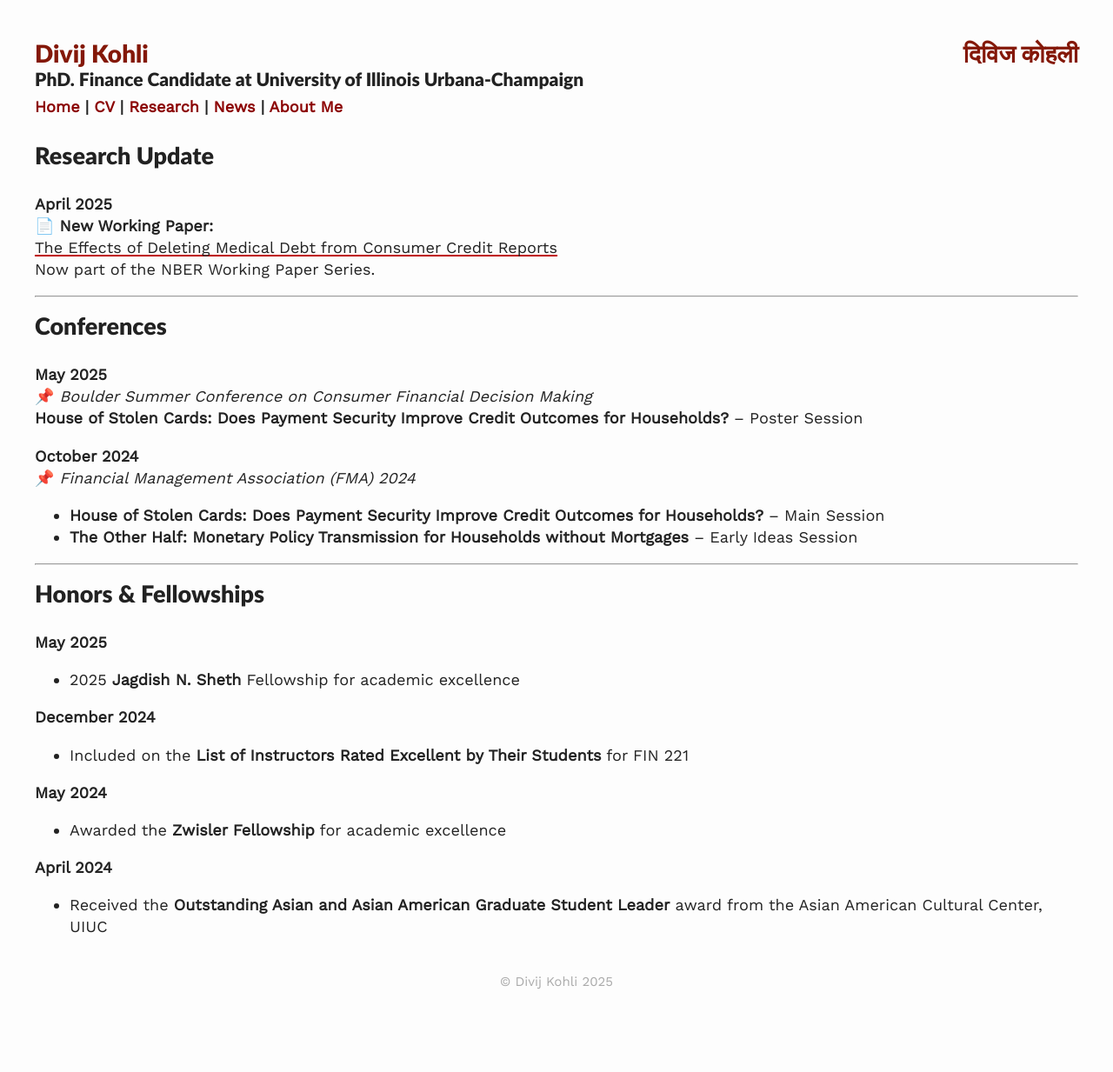
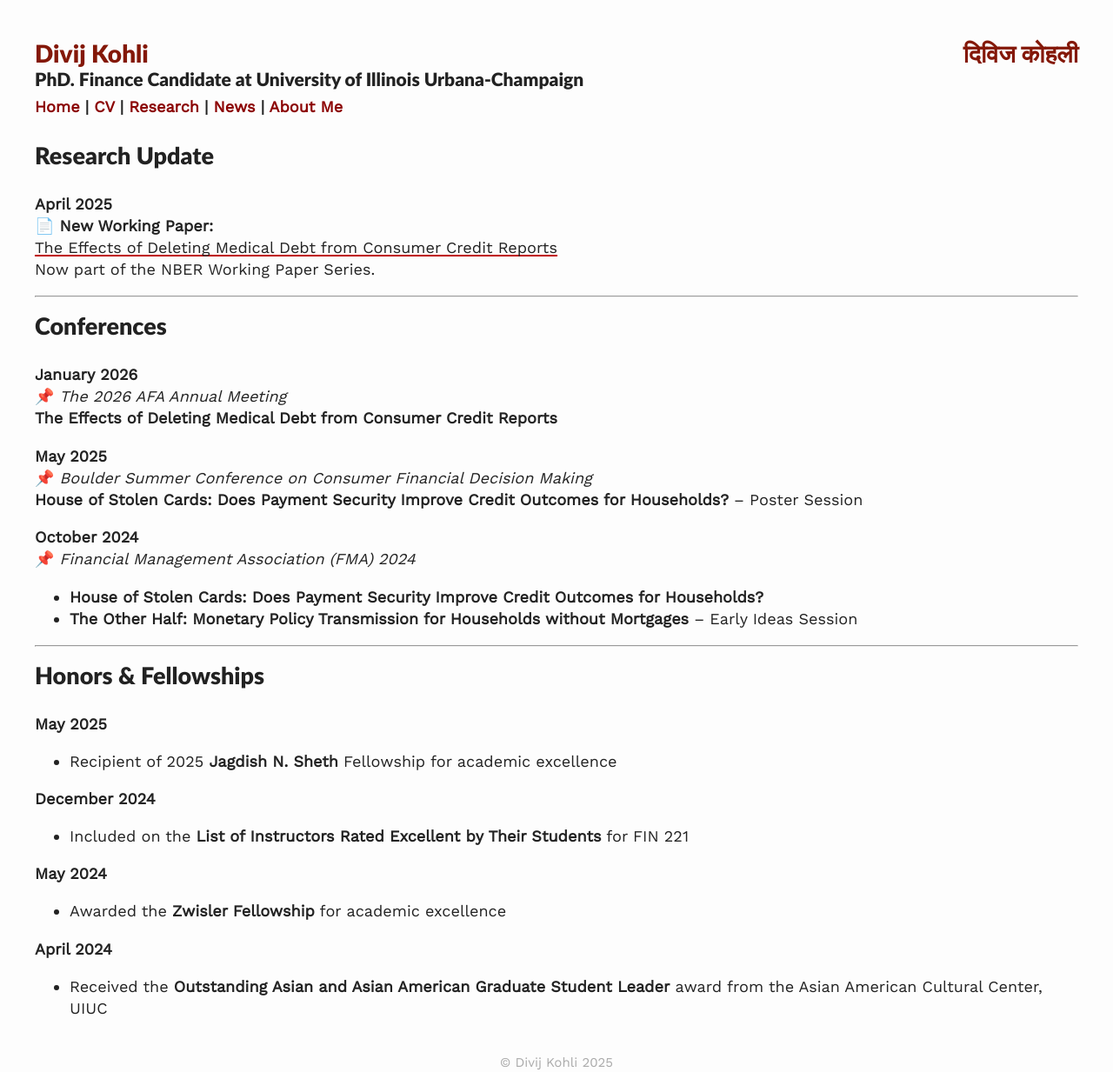
Before and after one commit to divijkohli/divijkohli.github.io, a Jekyll site: the page built from _pages/news.md, in a window 1280 px wide. Shown: the whole page at 87% size. Built offline with Jekyll 4.4.1, drawn with Linux system fonts in a browser that asks for light colours; nearby versions of some CDN libraries; before the commit the page ends 1140 px from its top, so only the background shows below that.

Commit message:
Update news.md

```diff
--- a/_pages/news.md
+++ b/_pages/news.md
@@ -15,6 +15,9 @@ Now part of the NBER Working Paper Series.
 ---
 
 ## Conferences
+**January 2026**
+📌 *The 2026 AFA Annual Meeting*
+**The Effects of Deleting Medical Debt from Consumer Credit Reports**
 
 **May 2025**
 📌 *Boulder Summer Conference on Consumer Financial Decision Making*
@@ -22,14 +25,14 @@ Now part of the NBER Working Paper Series.
 
 **October 2024**
 📌 *Financial Management Association (FMA) 2024*
-- **House of Stolen Cards: Does Payment Security Improve Credit Outcomes for Households?** – Main Session
+- **House of Stolen Cards: Does Payment Security Improve Credit Outcomes for Households?**
 - **The Other Half: Monetary Policy Transmission for Households without Mortgages** – Early Ideas Session
 
 ---
 
 ## Honors & Fellowships
 **May 2025**
--  2025 **Jagdish N. Sheth** Fellowship for academic excellence
+- Recipient of 2025 **Jagdish N. Sheth** Fellowship for academic excellence
 
 **December 2024**
 - Included on the **List of Instructors Rated Excellent by Their Students** for FIN 221
```
